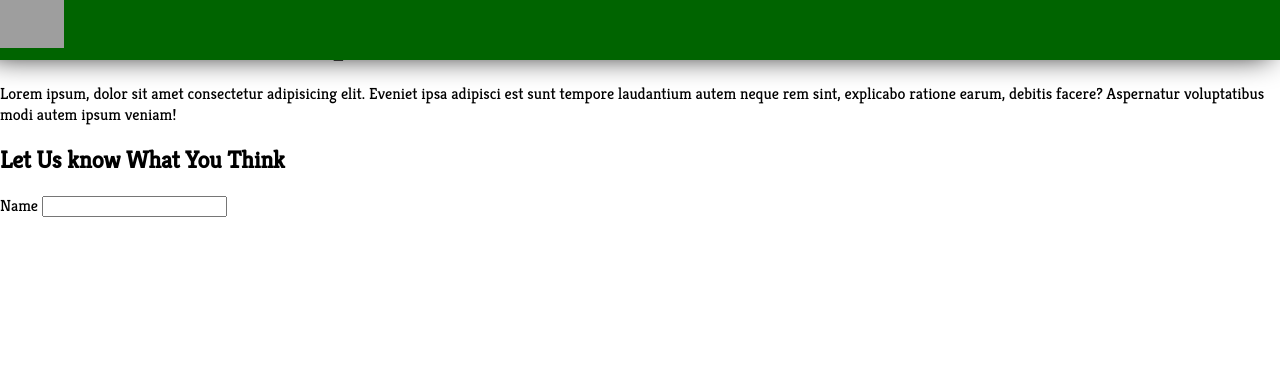
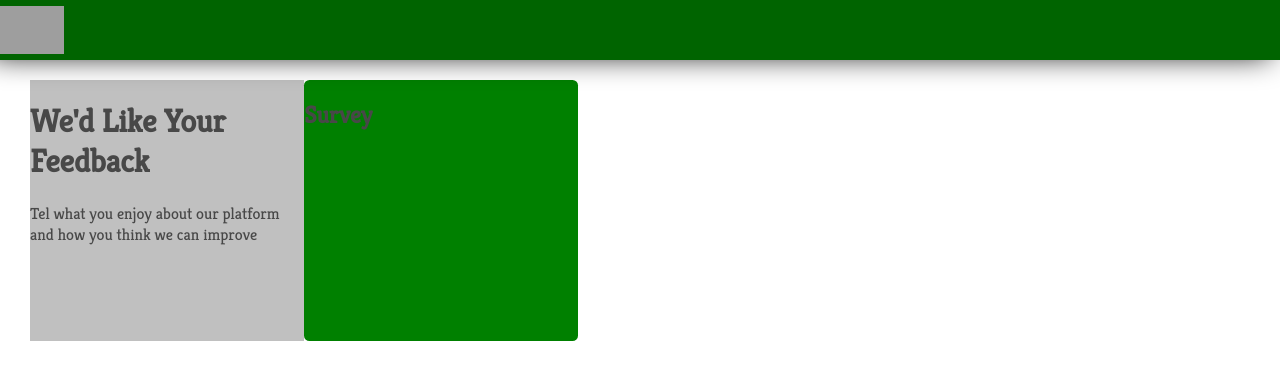
Before and after one commit to darrenisaacs/freeCodeCamp-SurveyForm, a plain HTML site: page index.html in a window 1280 px wide. Drawn offline with Linux system fonts and the light colour scheme; grey boxes are pictures that could not be loaded.

Commit message:
Chnaging UI using Flexbox

```diff
--- a/index.html
+++ b/index.html
@@ -14,31 +14,37 @@
             <img src="http://blog.markallenwebdeveloper.co.uk/wp-content/uploads/2018/09/freeCodeCamp.jpg" alt="freeCodeCamp" class="logo">
         </div>
 
-        <div class="main-content">
-            <div class="page-content">
-                <!-- Right Page Content-->
-                <div class="content-left">
-                    <h1 id="title">Tell Us How We Could Improve</h1>
-                    <p>Lorem ipsum, dolor sit amet consectetur adipisicing elit. Eveniet ipsa adipisci est sunt tempore laudantium autem neque rem sint, explicabo ratione earum, debitis facere? Aspernatur voluptatibus modi autem ipsum veniam!</p>
+        <!-- Main Content-->
 
+        <div class="container">
+
+            <!--Page -->
+            <div class="page">
+                <!--Left Page -->
+                <div class="page-left">
+                    <div>
+                        <h1 id="title">We'd Like Your Feedback</h1>
+                        <p id="description">Tel what you enjoy about our platform and how you think we can improve</p>
+                    </div>
                 </div>
+                <!--Right Page-->
+                <div class="page-right">
+                    <div>
+                        <h2>Survey</h2>
+                        <form for>
+
+                        </form>
+                    </div>
+                </div>
+            </div>
+        </div>
+
+        <!--Footer-->
+        <div class="footer">
+            <div><h4 id="footer-details">Darren Isaacs Copyright &COPY 2019; </h4></div>
 
 
-                <!--Left Page Content-->
-                <div class="content-right">
-                    <h2>Let Us know What You Think</h2>
-
-                    <form id="survey-form" action="" method="GET">
-                        <div>
-                                <label>Name</label>
-                                <input type="text" id="name" name="name">
-                        </div>
-
-                    </form>
-                </div>
-            </div>
-
-
+        </div>
 
 
     </div>
--- a/style.css
+++ b/style.css
@@ -1,11 +1,11 @@
 body{
     font-family: kreon;
-    padding: 0px 0px;
-    margin: 0px 0px;
+    padding: 0px;
+    margin: 0px;
     width: 100%;
     height: 100%;
-    max-width: 100%;
-    display: grid;
+    display: flex;
+    color: #484848;
 }
 
 .navbar{
@@ -13,15 +13,55 @@ body{
     height: 60px;
     background-color: #006400;
     color: white;
-    display: block;
+    display: flex;
     position: fixed;
-    top: 0px;
     box-shadow: black -10px -5px 30px;
+    display: flex;
+    flex-direction: row;
+    justify-content: flex-start;
+    align-items: center;
 }
 
 .logo{
     display: flex;
     height: 80%;
-    width: auto;
-    text-align: center;
 }
+
+.container{
+    display: flex;
+    width: 100%;
+}
+
+.page{
+    margin-top: 80px;
+    padding-left: 30px;
+    padding-right: 30px;
+    display: flex;;
+    align-items: flex-start;
+    height: 100%;
+}
+
+.page-left, .page-right{
+    display:flex ;
+    padding: 0px 0px;
+    height: 100%;
+    flex-wrap: nowrap;
+}
+
+.page-right{
+    background-color: green;
+    width: 50%;
+    border-radius: 2%;
+}
+
+.page-left{
+    background-color: silver;
+    width: 50%;
+}
+
+.footer{
+    display: flex;
+    color: black;
+    width: 100%;
+}
+.
```
